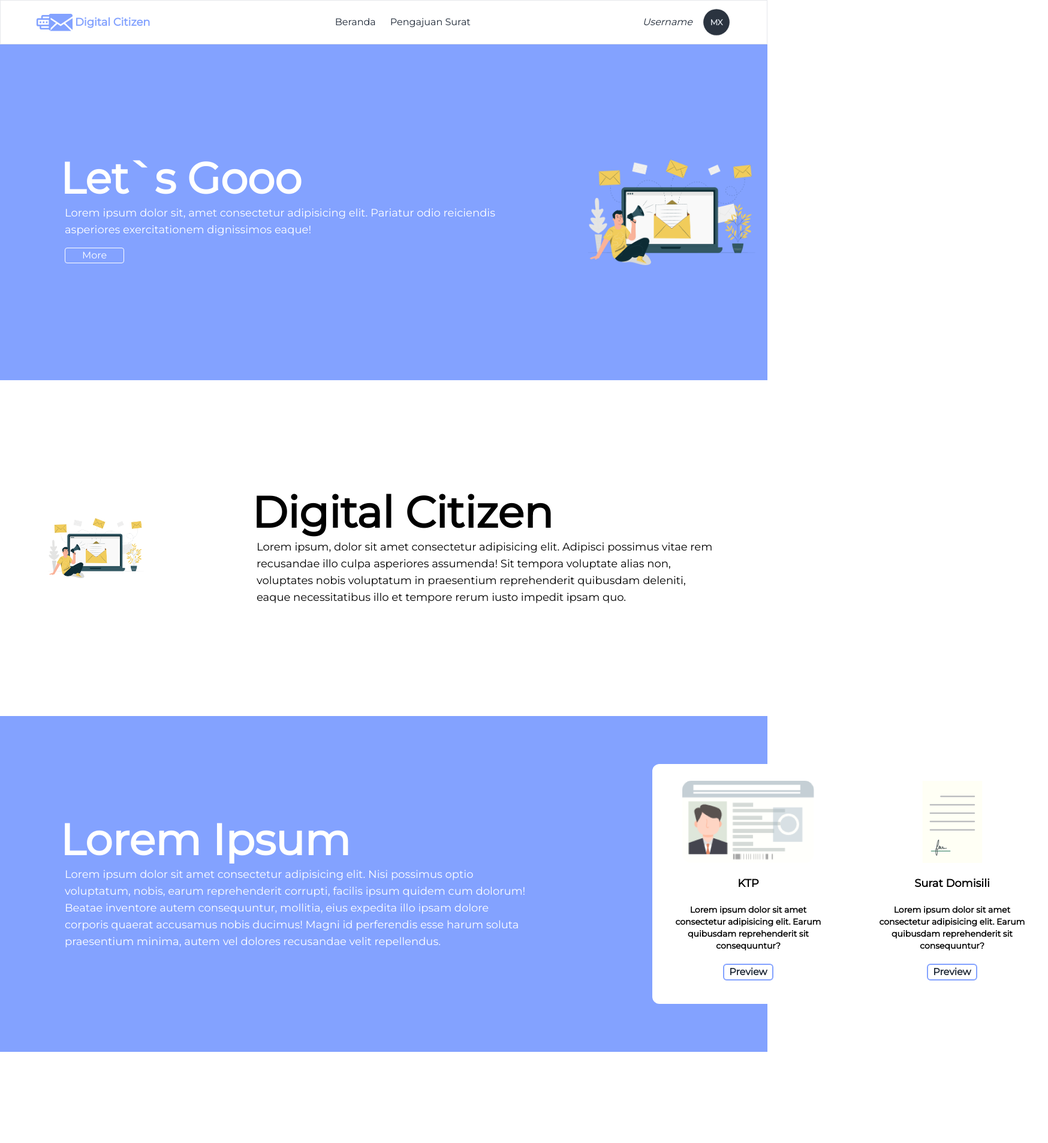
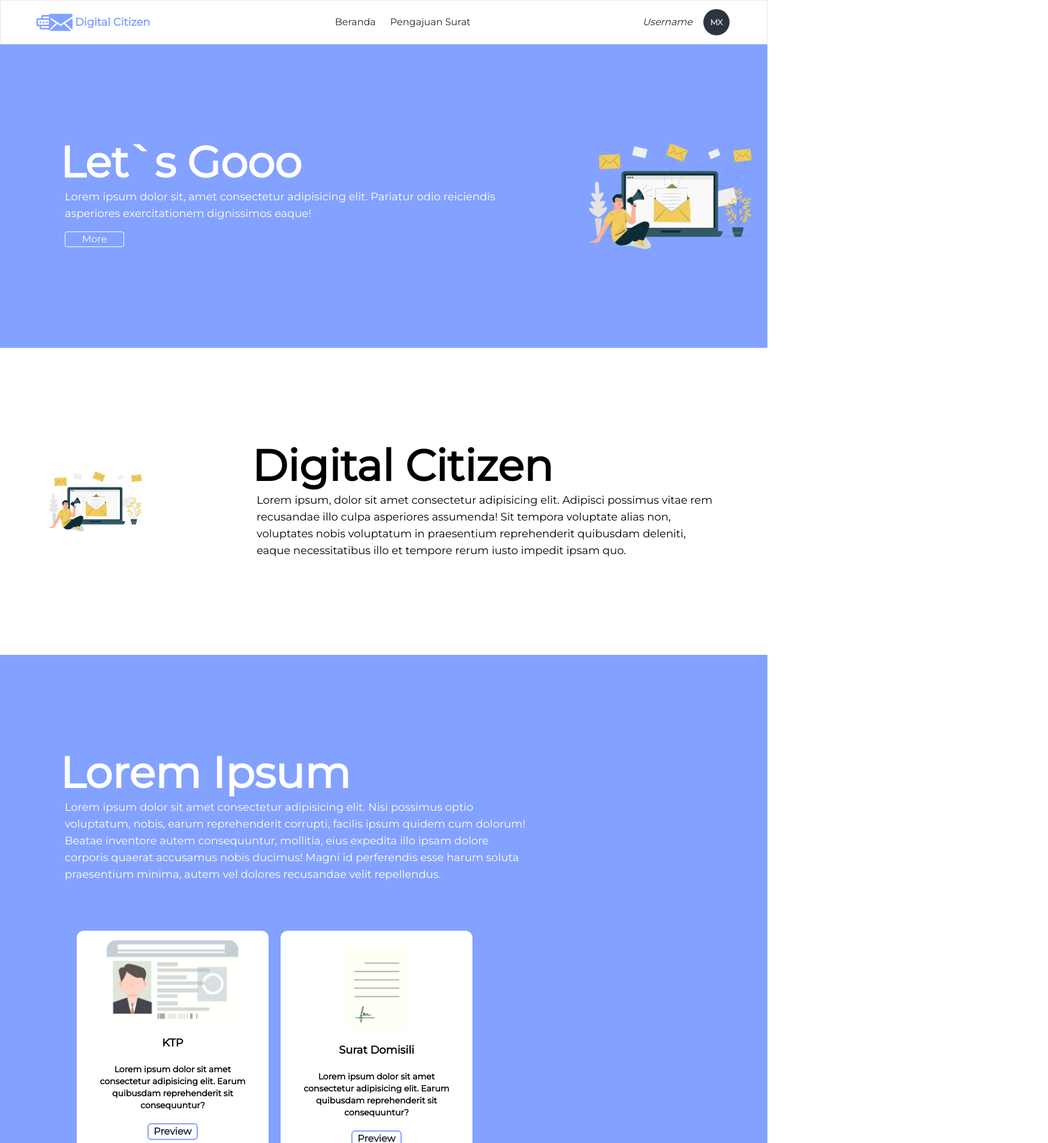
Before and after one commit to Project-Digital-Citizen/Front-End, a React (Vite) app: page / in a window 1280 px wide. Shown: the top 1906 px of the page at 60% size, 1748 px wide, since content can reach past the window. Before the commit the page ends 1754 px from the top, so only its background shows below. Built offline with nearby package versions, Linux system fonts and the light colour scheme.

Commit message:
Update Jumbotron02.jsx

```diff
--- a/src/pages/Jumbotron02.jsx
+++ b/src/pages/Jumbotron02.jsx
@@ -6,7 +6,7 @@ const Jumbotron02 = () => {
   return (
     <>
       <div>
-        <div className="h-[35rem] bg-indigo flex flex-row items-center">
+        <div className="py-[5rem] bg-indigo flex flex-row items-center">
           <div className="md:basis-3/5">
             <div className="w-[50rem] m-[5rem]">
               <p className="ms-5 text-7xl text-white font-extrabold">
@@ -37,7 +37,7 @@ const Jumbotron02 = () => {
       </div>
 
       <div>
-        <div className="h-[35rem] bg-white flex flex-row items-center">
+        <div className="py-[5rem] bg-white flex flex-row items-center">
           <div className="w-20 md:basis-2/5">
             <div className="">
               <div className="">
@@ -66,7 +66,7 @@ const Jumbotron02 = () => {
         </div>
       </div>
 
-      <div className="h-[35rem] bg-indigo flex flex-row items-center">
+      <div className="py-[5rem] bg-indigo flex flex-row items-center flex-wrap">
         <div className="">
           <div className="w-[50rem] m-[5rem]">
             <p className="ms-5 text-7xl text-white font-extrabold">
@@ -84,9 +84,9 @@ const Jumbotron02 = () => {
           </div>
         </div>
 
-        <div className="flex gap-5 justify-center mx-[8rem]">
+        <div className="flex gap-5 justify-center px-[8rem]">
           <div className="w-[20rem] h-[25rem] bg-white rounded-xl">
-            <div className="flex h-[25rem] justify-center">
+            <div className="h-[25rem] justify-center">
               <div className="flex-col text-center my-4 py-auto">
                 <img className=" my-3 m-5 mx-auto" src={ktp} alt="" />
                 <p className="font-bold text-lg text-black m-5">KTP</p>
```
